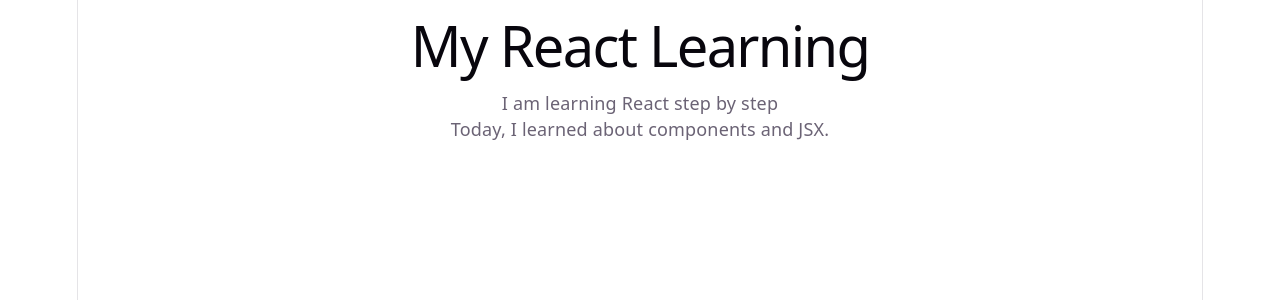
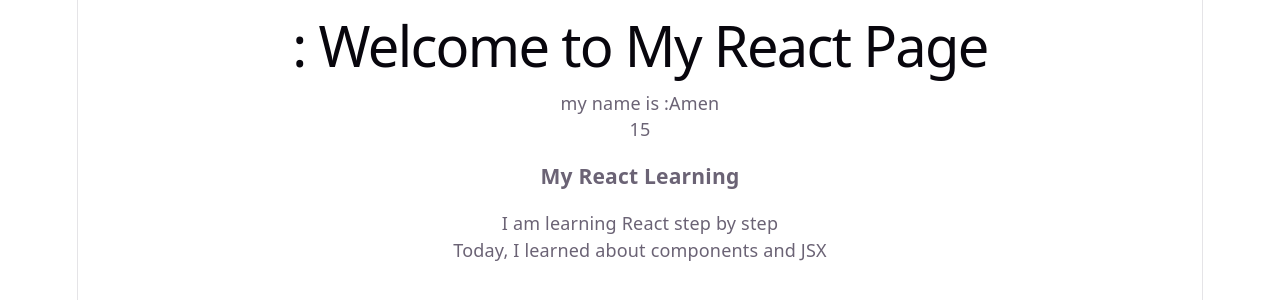
Before and after one commit to Amengit261/practing-react, a React (Vite) app: page / in a window 1280 px wide. Shown: the top 300 px of the page. Built offline with nearby package versions, Linux system fonts and the light colour scheme.

Commit message:
i add some tasks

```diff
--- a/src/App.jsx
+++ b/src/App.jsx
@@ -4,11 +4,19 @@ function App() {
 
 
   return (
+    <div>
    <div>
-<h1>My React Learning</h1>
-<p>I am learning React step by step</p>
-<p>Today, I learned about components and JSX.</p>
+ <h1>: Welcome to My React Page</h1>
+    <p>my name is :Amen</p>
+    <p>{10 + 5}</p>
   </div>
+  <div>
+    <h3>My React Learning</h3>
+   <p>I am learning React step by step</p>
+    <p>Today, I learned about components and JSX</p>
+   </div>
+    </div>
+
 );
   }
   export default App;
```
